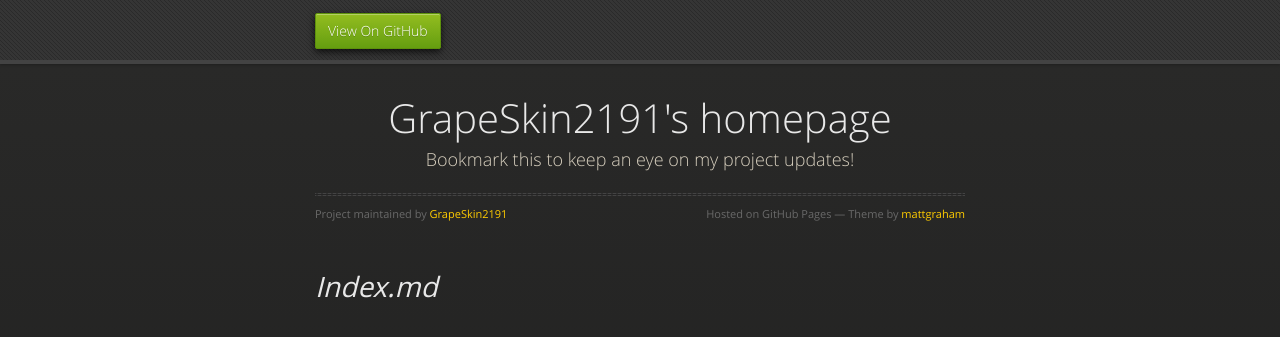
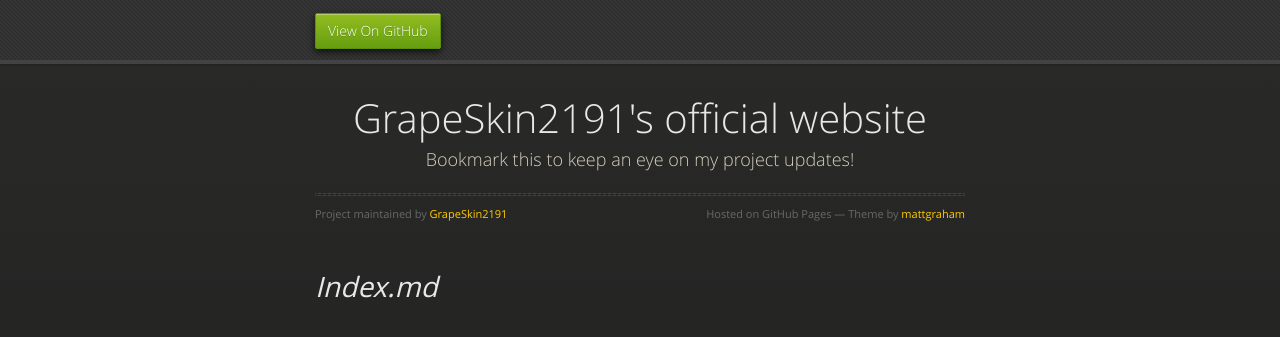
Before and after one commit to GrapeSkin2191/grapeskin2191.github.io, a Jekyll site: the page built from index.md, in a window 1280 px wide. Shown: the top 337 px of the page. Built offline with Jekyll 4.4.1, drawn with Linux system fonts in a browser that asks for light colours.

Commit message:
Update _config.yml

```diff
--- a/_config.yml
+++ b/_config.yml
@@ -1,5 +1,5 @@
 theme: jekyll-theme-midnight
-title: GrapeSkin2191's homepage
+title: GrapeSkin2191's official website
 description: Bookmark this to keep an eye on my project updates!
 
 remote_theme: pages-themes/midnight@v0.2.0
```
